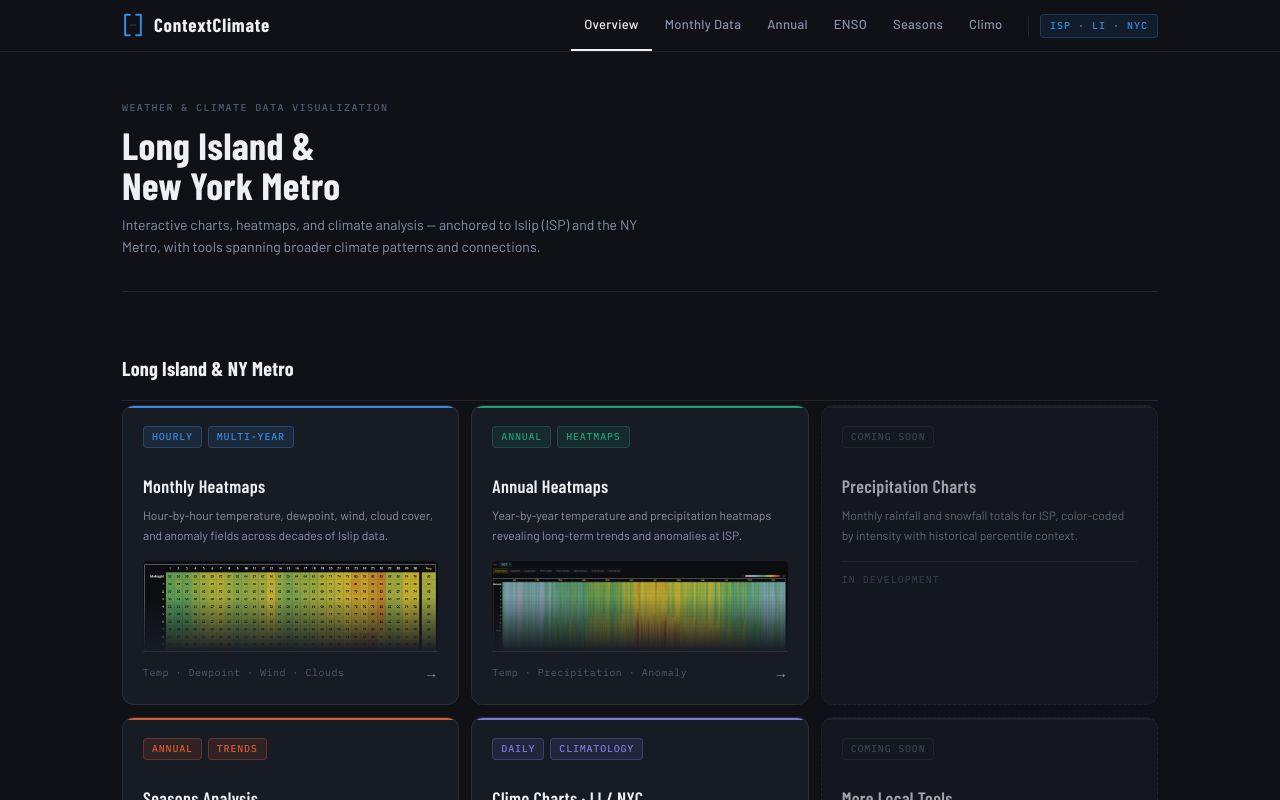
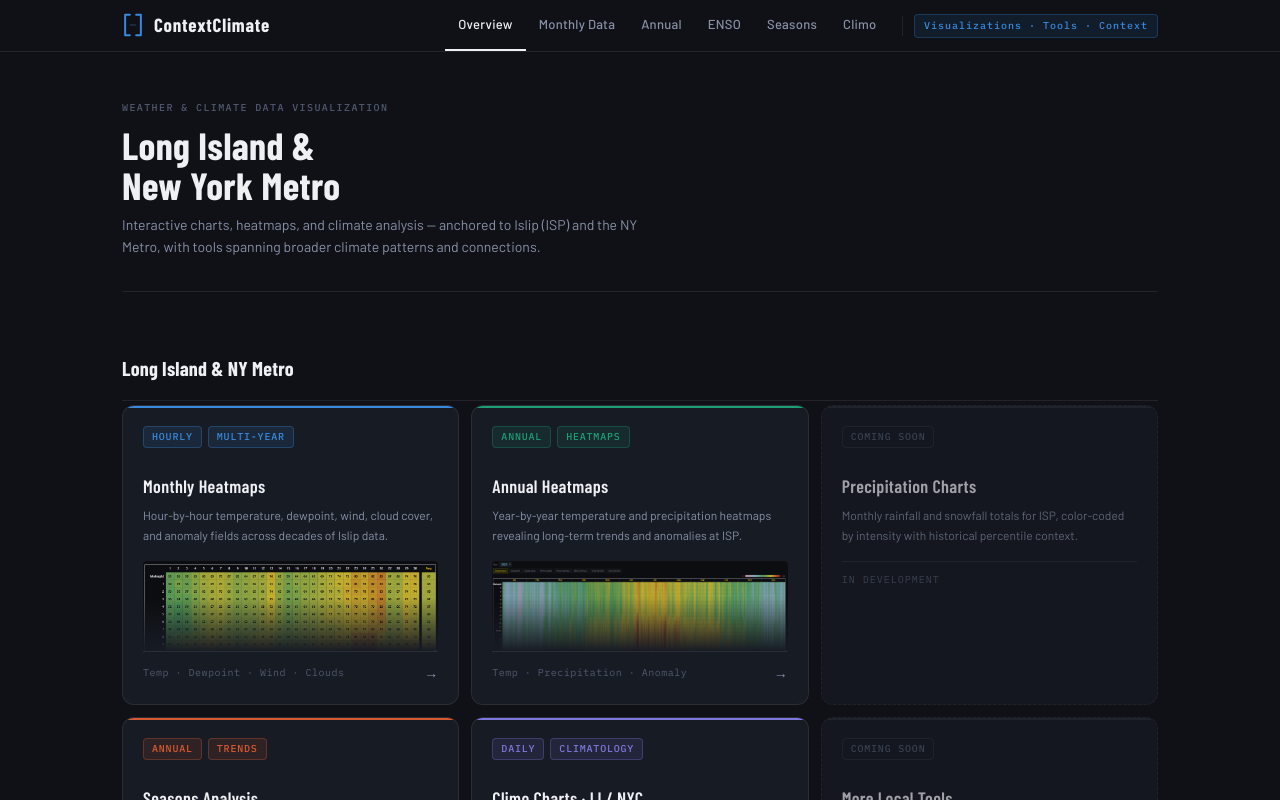
Before and after one commit to josht3113/context-climate, a React (Vite) app: page /#/ in a window 1280 px wide. Shown: the top 800 px of the page. Built offline with nearby package versions, Linux system fonts and the light colour scheme.

Commit message:
Update Header.jsx

```diff
--- a/src/components/Header.jsx
+++ b/src/components/Header.jsx
@@ -48,7 +48,7 @@ export default function Header() {
             ))}
           </nav>
           <div className={styles.navDivider} />
-          <span className={styles.geoBadge}>ISP · LI · NYC</span>
+          <span className={styles.geoBadge}>Visualizations · Tools · Context</span>
         </div>
 
       </div>
```
